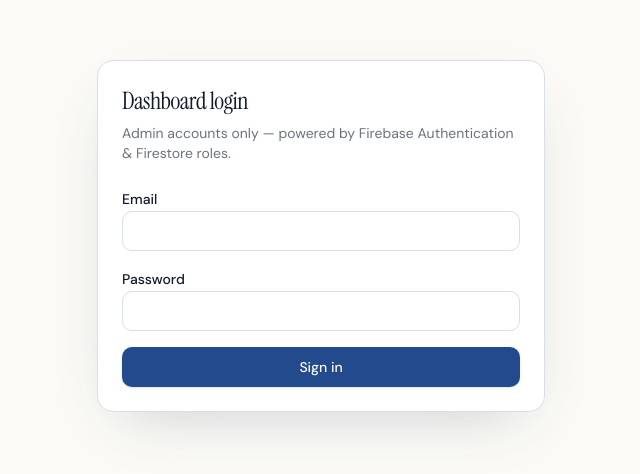
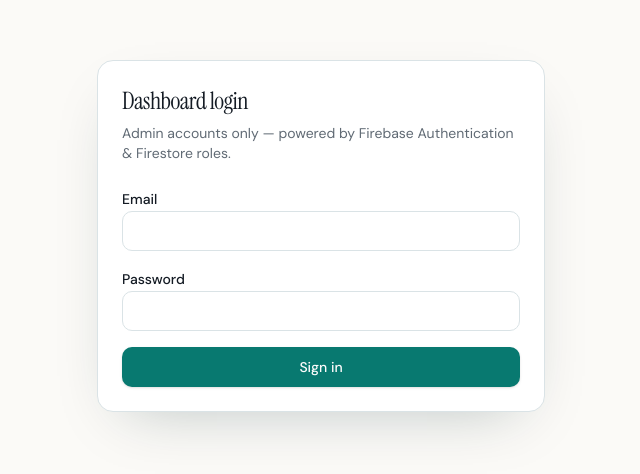
Before and after one commit to Uzairazhar12/holiday, a React (Vite) app: page /dashboard/login in a window 1280 px wide. Shown: the part 164-638 px from the top of the page, without its empty margins (319-959 px from the left). Built offline with nearby package versions, Linux system fonts and the light colour scheme; no server answers.

Commit message:
coloring

```diff
--- a/index.html
+++ b/index.html
@@ -4,7 +4,7 @@
     <meta charset="UTF-8" />
     <link rel="icon" type="image/svg+xml" href="/favicon.svg" />
     <meta name="viewport" content="width=device-width, initial-scale=1.0" />
-    <meta name="theme-color" content="#1A237E" />
+    <meta name="theme-color" content="#0f766e" />
     <link rel="preconnect" href="https://fonts.googleapis.com" />
     <link rel="preconnect" href="https://fonts.gstatic.com" crossorigin />
     <link
--- a/src/components/navbar/EpicLogo.jsx
+++ b/src/components/navbar/EpicLogo.jsx
@@ -1,47 +1,40 @@
 import { Link } from 'react-router-dom'
+import { EPIC } from '@/config/epicTheme'
 
 /**
- * EPIC HOLIDAYS wordmark + travel mark (suitcase + location pin).
+ * EPIC HOLIDAYS — custom mark: rounded monogram (geometric “E”), no suitcase / pin.
  */
 export function EpicLogo({ className = '' }) {
   return (
     <Link
       to="/"
-      className={`group flex items-center gap-2 outline-none focus-visible:ring-2 focus-visible:ring-[#E65100]/40 focus-visible:ring-offset-2 ${className}`}
+      className={`group flex items-center gap-3 outline-none focus-visible:ring-2 focus-visible:ring-teal-500/35 focus-visible:ring-offset-2 ${className}`}
       aria-label="EPIC HOLIDAYS home"
     >
       <svg
-        width="44"
-        height="44"
+        width="48"
+        height="48"
         viewBox="0 0 48 48"
-        className="shrink-0"
+        className="shrink-0 rounded-xl shadow-md ring-1 ring-black/5 transition group-hover:shadow-lg"
         aria-hidden
       >
-        <defs>
-          <linearGradient id="epic-pin" x1="0%" y1="0%" x2="100%" y2="100%">
-            <stop offset="0%" stopColor="#E65100" />
-            <stop offset="100%" stopColor="#BF360C" />
-          </linearGradient>
-        </defs>
-        <rect x="8" y="14" width="28" height="22" rx="4" fill="#1A237E" />
-        <rect x="11" y="17" width="22" height="14" rx="2" fill="#283593" opacity="0.95" />
+        <rect width="48" height="48" rx="14" fill={EPIC.teal600} />
         <path
-          d="M14 14V11a2 2 0 012-2h16a2 2 0 012 2v3"
-          fill="none"
-          stroke="#1A237E"
-          strokeWidth="2"
-          strokeLinecap="round"
+          fill="#f8fafc"
+          fillRule="evenodd"
+          d="M14 15.5h20v2.8H14V15.5zm0 7.1h14.5v2.8H14v-2.8zm0 7.1h20v2.8H14v-2.8z"
         />
-        <circle cx="24" cy="10" r="5.5" fill="url(#epic-pin)" />
-        <circle cx="24" cy="10" r="2.2" fill="#fff" opacity="0.9" />
-        <rect x="16" y="22" width="16" height="2" rx="1" fill="#E8EAF6" opacity="0.35" />
-        <rect x="16" y="27" width="10" height="2" rx="1" fill="#E8EAF6" opacity="0.25" />
+        <path
+          fill="#ccfbf1"
+          fillOpacity="0.35"
+          d="M30 22.6h6v2.8h-6v-2.8z"
+        />
       </svg>
       <div className="flex flex-col leading-none">
-        <span className="font-display text-[1.35rem] tracking-tight text-[#E65100] sm:text-[1.55rem]">
+        <span className="font-display text-[1.38rem] tracking-tight text-slate-900 sm:text-[1.58rem]">
           EPIC
         </span>
-        <span className="text-[0.62rem] font-bold uppercase tracking-[0.28em] text-[#1A237E] sm:text-[0.68rem]">
+        <span className="text-[0.58rem] font-semibold uppercase tracking-[0.34em] text-slate-500 sm:text-[0.64rem]">
           Holidays
         </span>
       </div>
--- a/src/components/navbar/Navbar.jsx
+++ b/src/components/navbar/Navbar.jsx
@@ -45,9 +45,9 @@ export function Navbar() {
                 end={l.end}
                 className={({ isActive }) =>
                   cn(
-                    'relative text-sm font-semibold text-slate-600 transition hover:text-[#1A237E]',
+                    'relative text-sm font-semibold text-slate-600 transition hover:text-teal-800',
                     isActive &&
-                      'font-bold text-[#1A237E] after:absolute after:-bottom-2 after:left-0 after:h-0.5 after:w-full after:rounded-full after:bg-[#1A237E]',
+                      'font-bold text-teal-900 after:absolute after:-bottom-2 after:left-0 after:h-0.5 after:w-full after:rounded-full after:bg-teal-600',
                   )
                 }
               >
@@ -72,12 +72,12 @@ export function Navbar() {
           <Sheet open={open} onOpenChange={setOpen}>
             <SheetTrigger asChild className="md:hidden">
               <Button variant="ghost" size="icon" aria-label="Open menu">
-                <Menu className="h-5 w-5 text-[#1A237E]" />
+                <Menu className="h-5 w-5 text-slate-800" />
               </Button>
             </SheetTrigger>
             <SheetContent side="right" className="flex flex-col gap-6">
               <SheetHeader>
-                <SheetTitle className="font-display text-left text-2xl text-[#1A237E]">
+                <SheetTitle className="font-display text-left text-2xl text-slate-900">
                   Menu
                 </SheetTitle>
               </SheetHeader>
--- a/src/components/sections/CTABanner.jsx
+++ b/src/components/sections/CTABanner.jsx
@@ -5,7 +5,7 @@ import { BRAND } from '@/config/brand'
 export function CTABanner() {
   const wa = `https://wa.me/${BRAND.whatsappDigits.replace(/\D/g, '')}`
   return (
-    <section className="bg-[linear-gradient(120deg,oklch(0.42_0.12_260),oklch(0.32_0.09_260))] py-16 text-primary-foreground sm:py-20">
+    <section className="bg-gradient-to-br from-teal-700 via-teal-800 to-slate-900 py-16 text-primary-foreground sm:py-20">
       <div className="mx-auto flex max-w-7xl flex-col items-start gap-6 px-4 sm:flex-row sm:items-center sm:justify-between sm:px-6 lg:px-8">
         <div className="max-w-xl space-y-3">
           <p className="text-xs font-semibold uppercase tracking-[0.26em] text-white/70">
--- /dev/null
+++ b/src/config/epicTheme.js
@@ -0,0 +1,15 @@
+/**
+ * EPIC HOLIDAYS — brand colours (avoid orange + indigo “template” look).
+ * Use these for hero / header; Tailwind @theme maps primary to the same family.
+ */
+export const EPIC = {
+  ink: '#0c1222',
+  slate900: '#0f172a',
+  slate700: '#334155',
+  teal600: '#0d9488',
+  teal700: '#0f766e',
+  teal800: '#115e59',
+  /** Hero overlay: teal wash → deep slate (no orange / no bright indigo) */
+  heroOverlay:
+    'linear-gradient(108deg, rgba(13,148,136,0.82) 0%, rgba(15,118,110,0.35) 40%, rgba(15,23,42,0.55) 68%, rgba(12,18,34,0.93) 100%)',
+}
--- a/src/styles/index.css
+++ b/src/styles/index.css
@@ -4,24 +4,25 @@
   --font-sans: 'DM Sans', ui-sans-serif, system-ui, sans-serif;
   --font-display: 'Instrument Serif', Georgia, serif;
 
-  --color-background: oklch(0.985 0.005 95);
-  --color-foreground: oklch(0.22 0.03 260);
-  --color-muted: oklch(0.55 0.02 260);
+  --color-background: oklch(0.985 0.004 95);
+  --color-foreground: oklch(0.22 0.02 250);
+  --color-muted: oklch(0.52 0.02 250);
   --color-card: oklch(1 0 0);
-  --color-card-foreground: oklch(0.22 0.03 260);
-  --color-primary: oklch(0.42 0.12 260);
-  --color-primary-foreground: oklch(0.98 0.01 95);
-  --color-accent: oklch(0.72 0.14 65);
-  --color-accent-foreground: oklch(0.2 0.03 260);
-  --color-border: oklch(0.9 0.01 260);
-  --color-ring: oklch(0.42 0.12 260);
+  --color-card-foreground: oklch(0.22 0.02 250);
+  /* Teal-led primary (professional, distinct from orange/navy templates) */
+  --color-primary: oklch(0.52 0.09 185);
+  --color-primary-foreground: oklch(0.99 0 0);
+  --color-accent: oklch(0.58 0.06 200);
+  --color-accent-foreground: oklch(0.99 0 0);
+  --color-border: oklch(0.91 0.01 220);
+  --color-ring: oklch(0.52 0.09 185);
 
   --radius-lg: 1rem;
   --radius-md: 0.625rem;
   --radius-sm: 0.375rem;
 
-  --shadow-soft: 0 22px 60px -28px oklch(0.35 0.06 260 / 0.28);
-  --shadow-card: 0 12px 40px -16px oklch(0.35 0.06 260 / 0.15);
+  --shadow-soft: 0 22px 60px -28px oklch(0.25 0.04 220 / 0.28);
+  --shadow-card: 0 12px 40px -16px oklch(0.25 0.04 220 / 0.14);
 }
 
 @layer base {
```
Also changed, not shown: src/components/sections/HeroSection.jsx (+18 -26 lines).
